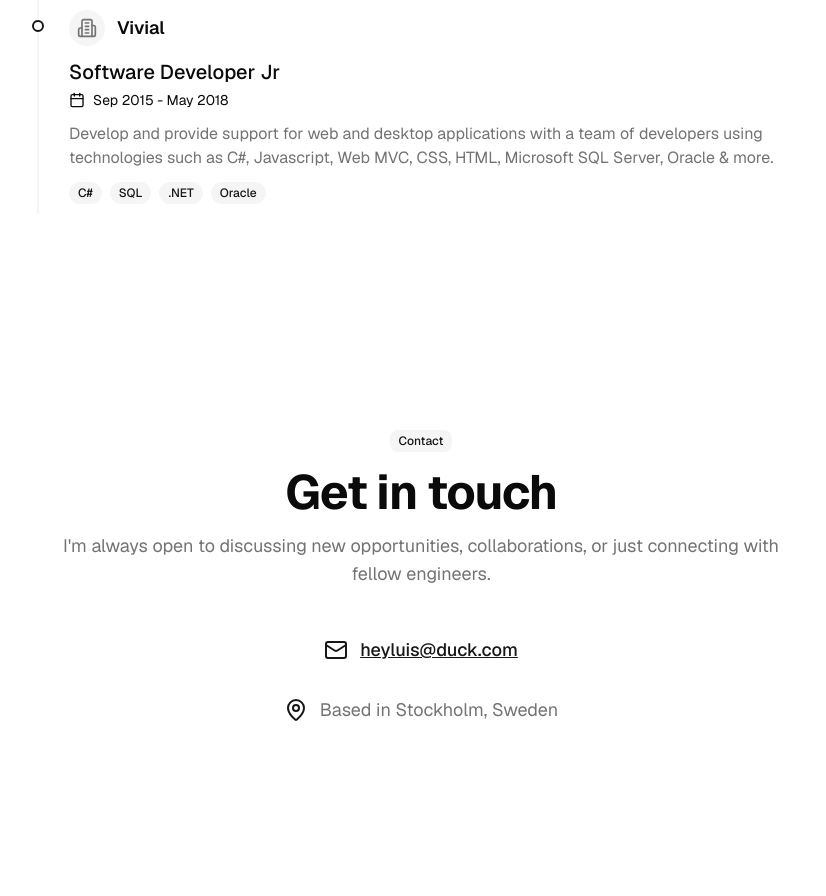
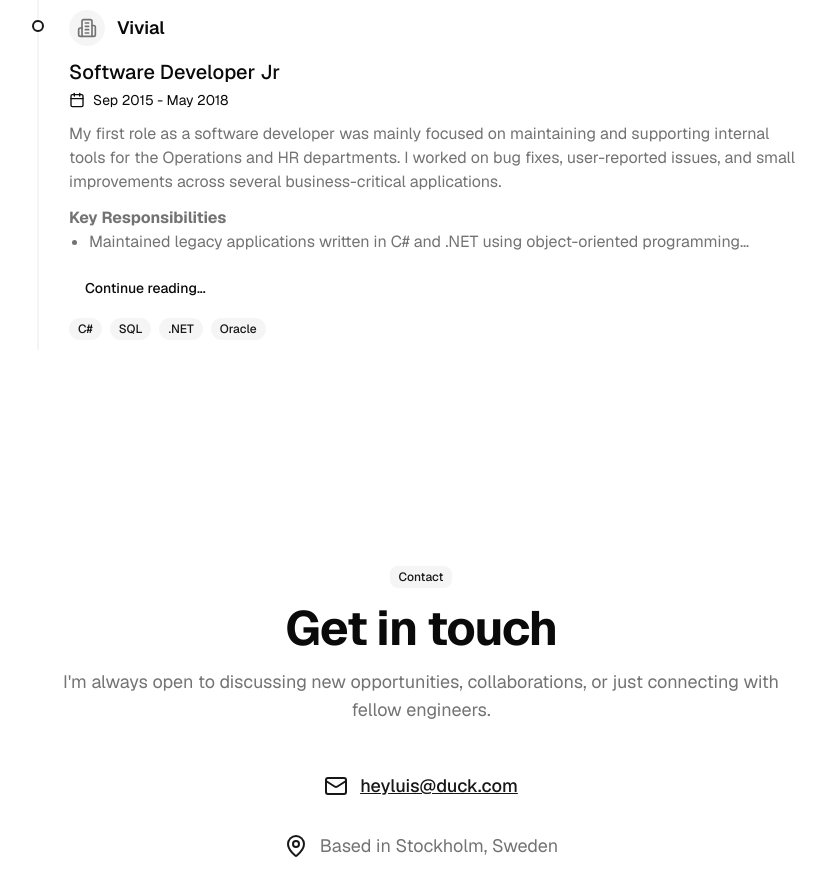
Before and after one commit to lsanchezvv/portafolio-project, a Next.js app: page / in a window 1280 px wide. Shown: the part 3540-4436 px from the top of the page, without its empty margins (219-1045 px from the left). Built offline with nearby package versions, Linux system fonts and the light colour scheme.

Commit message:
Enhance experience section with detailed descriptions of responsibilities and notable contributions, and update resume PDF.

```diff
--- a/components/experience.tsx
+++ b/components/experience.tsx
@@ -252,9 +252,28 @@ const Experience = () => {
       company: "Vivial",
       companyLink: "https://www.linkedin.com/company/vivialmedia/",
       period: "Sep 2015 - May 2018",
-      description:
-        "Develop and provide support for web and desktop applications with a team of developers using technologies such as C#, Javascript, Web MVC, CSS, HTML, Microsoft SQL Server, Oracle & more.",
-      technologies: ["C#", "SQL", ".NET", "Oracle"],
+      description: "My first role as a software developer was mainly focused on maintaining and supporting internal tools for the Operations and HR departments. I worked on bug fixes, user-reported issues, and small improvements across several business-critical applications.",
+      more: `
+<p><strong>Key Responsibilities</strong></p>
+<ul class="pl-5 list-disc">
+  <li>Maintained legacy applications written in C# and .NET using object-oriented programming principles.</li>
+  <li>Worked with Microsoft SQL Server and Oracle databases, using Entity Framework as the ORM.</li>
+  <li>Supported and improved various internal tools, including:</li>
+  <ul class="pl-5 list-disc">
+    <li>HR web applications (e.g., vendor payment systems) built with .NET MVC.</li>
+    <li>Windows desktop applications used for parsing and processing thousands of directory records (e.g., Yellow & White Pages).</li>
+  </ul>
+</ul>
+<p><strong>Notable Contribution</strong></p>
+<ul class="pl-5 list-disc">
+  <li>Worked on the re-write of a legacy Windows application used for large file parsing:</li>
+  <ul class="pl-5 list-disc">
+    <li>Rebuilt the UI to improve responsiveness and usability.</li>
+    <li>Eliminated blocking behavior during record processing, significantly improving the user experience and workflow efficiency.</li>
+  </ul>
+</ul>
+`,
+        technologies: ["C#", "SQL", ".NET", "Oracle"],
     },
   ];
 
```
Also changed, not shown: 1 other file (tests, documents, lock files or other folders).
